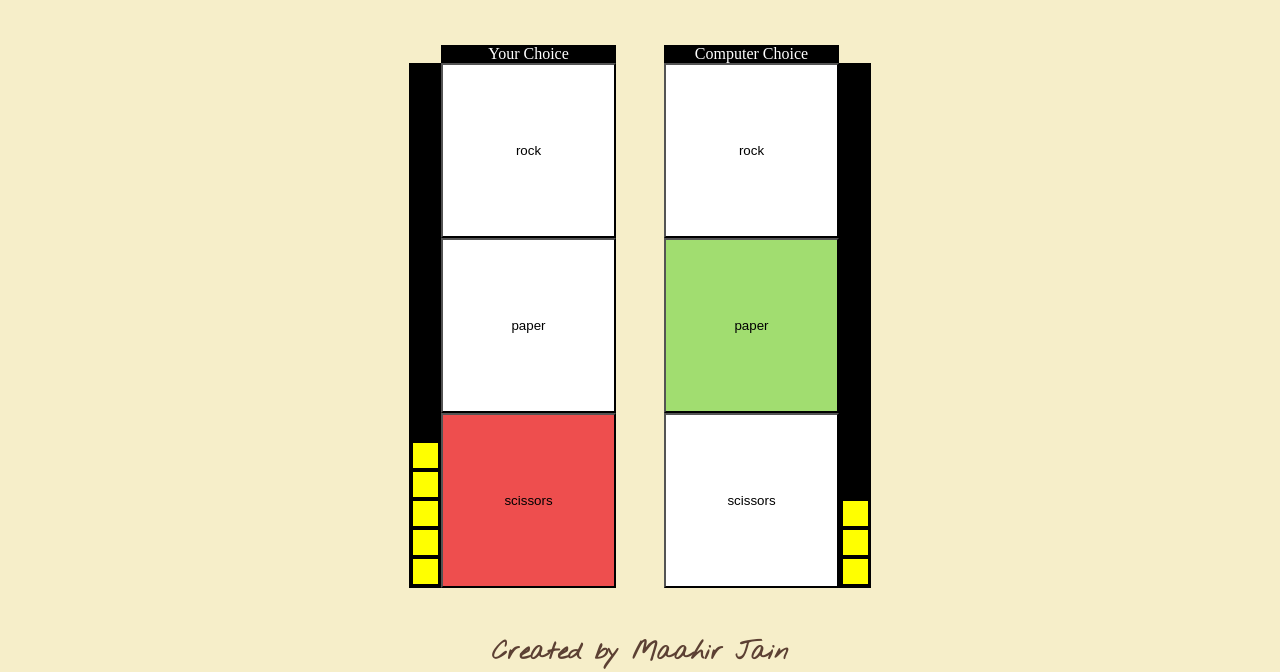
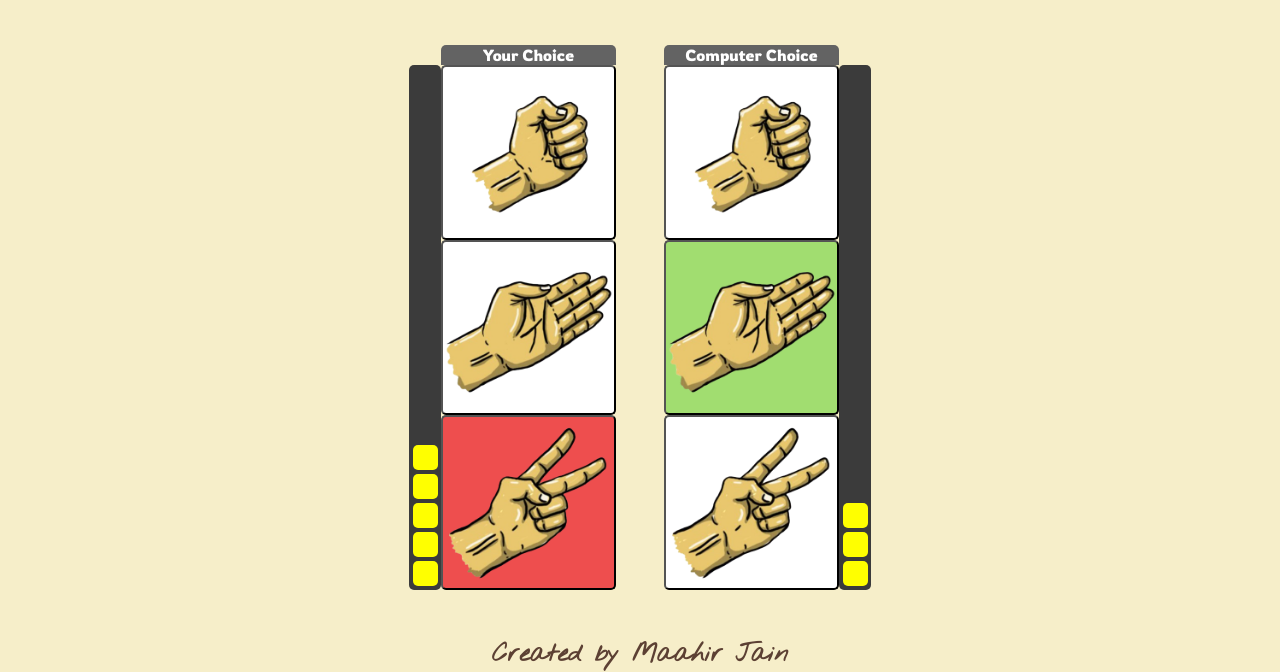
Before and after one commit to maahirjain/rock-paper-scissors, a plain HTML site: page index.html in a window 1280 px wide. Shown: the part 128-800 px from the top of the page. Drawn offline with Linux system fonts and the light colour scheme.

Commit message:
Refine game ui

```diff
--- a/index.html
+++ b/index.html
@@ -6,6 +6,7 @@
     <title>Rock Paper Scissors</title>
     <link rel="stylesheet" href="./styles.css">
     <link href="https://fonts.googleapis.com/css2?family=Nothing+You+Could+Do&display=swap" rel="stylesheet">
+    <link href="https://fonts.googleapis.com/css2?family=Rowdies:wght@300;400;700&display=swap" rel="stylesheet">
     <!-- <script src="./script.js"></script> -->
 </head>
 <body>
@@ -25,9 +26,9 @@
                     </div>
                 </div>
                 <div class="human-choices">
-                    <button>rock</button>
-                    <button>paper</button>
-                    <button style="background-color: #EE4E4E;">scissors</button>
+                    <button class="rock"></button>
+                    <button class="paper"></button>
+                    <button style="background-color: #EE4E4E;" class="scissors"></button>
                 </div>
             </div>
         </div>
@@ -36,9 +37,9 @@
             <p>Computer Choice</p>
             <div class="computer-score-box">
                 <div class="computer-choices">
-                    <button>rock</button>
-                    <button style="background-color: #A1DD70;">paper</button>
-                    <button>scissors</button>
+                    <button class="rock"></button>
+                    <button style="background-color: #A1DD70;" class="paper"></button>
+                    <button class="scissors"></button>
                 </div>
                 <div class="computer-score">
                     <div class="computer-score-tiles">
--- a/styles.css
+++ b/styles.css
@@ -15,6 +15,8 @@ body {
     justify-content: center;
     align-items: center;
     text-align: center;
+    font-family: "Rowdies", sans-serif;
+    font-size: 32px;
 }
 
 .game-area {
@@ -37,9 +39,10 @@ body {
     display: flex;
     flex-direction: column;
     align-items: center;
-    background-color: black;
+    background-color: #3b3b3b;
     width: 32px;
     height: 525px;
+    border-radius: 5px;
 }
 
 .human-score-tiles, .computer-score-tiles {
@@ -50,6 +53,7 @@ body {
     background-color: yellow;
     width: 25px;
     height: 25px;
+    border-radius: 5px;
     margin-bottom: 4px;
 }
 
@@ -59,10 +63,13 @@ body {
 }
 
 p {
-    background-color: black;
+    background-color: #636363;
     margin: 0;
     text-align: center;
     width: 175px;
+    font-family: "Rowdies", sans-serif;
+    font-size: 16px;
+    border-radius: 5px 5px 0px 0px;
 }
 
 .human-box p {
@@ -71,9 +78,26 @@ p {
 
 button {
     background-color: white;
+    background-position: center;
+    background-repeat: no-repeat;
+    background-size: contain;
     width: 175px;
     height: 175px;
+    border-radius: 5px;
 }
+
+.rock {
+    background-image: url("./images/rock.png");
+}
+
+.paper {
+    background-image: url("./images/paper.png");
+}
+
+.scissors {
+    background-image: url("./images/scissors.png");
+}
+
 
 .footer {
     color: #5C4033;
```
Also changed, not shown: images/paper.png (added), images/rock.png (added), images/scissors.png (added).
